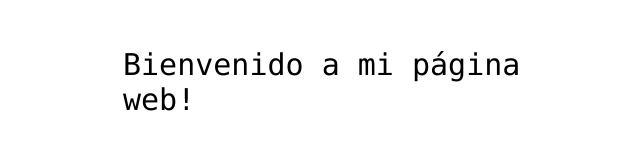
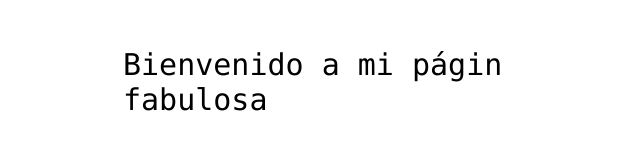
Before and after one commit to arabelarc91/hello-world, a plain HTML site: page index.html in a window 1280 px wide. Shown: the part 341-490 px from the top of the page, without its empty margins (317-957 px from the left). Drawn offline with Linux system fonts and the light colour scheme.

Commit message:
Mi primer commit -m

```diff
--- a/index.html
+++ b/index.html
@@ -12,7 +12,7 @@
         <img src="https://octodex.github.com/images/daftpunktocat-thomas.gif" id="octocat" alt="octocat-gif" />
 
         <!-- Change this code here by copy and pasting your template on line 15 -->
-        <p>Bienvenido a mi página web!</p>
+        <p>Bienvenido a mi págin fabulosa</p>
 
     </body>
 </html>
```
